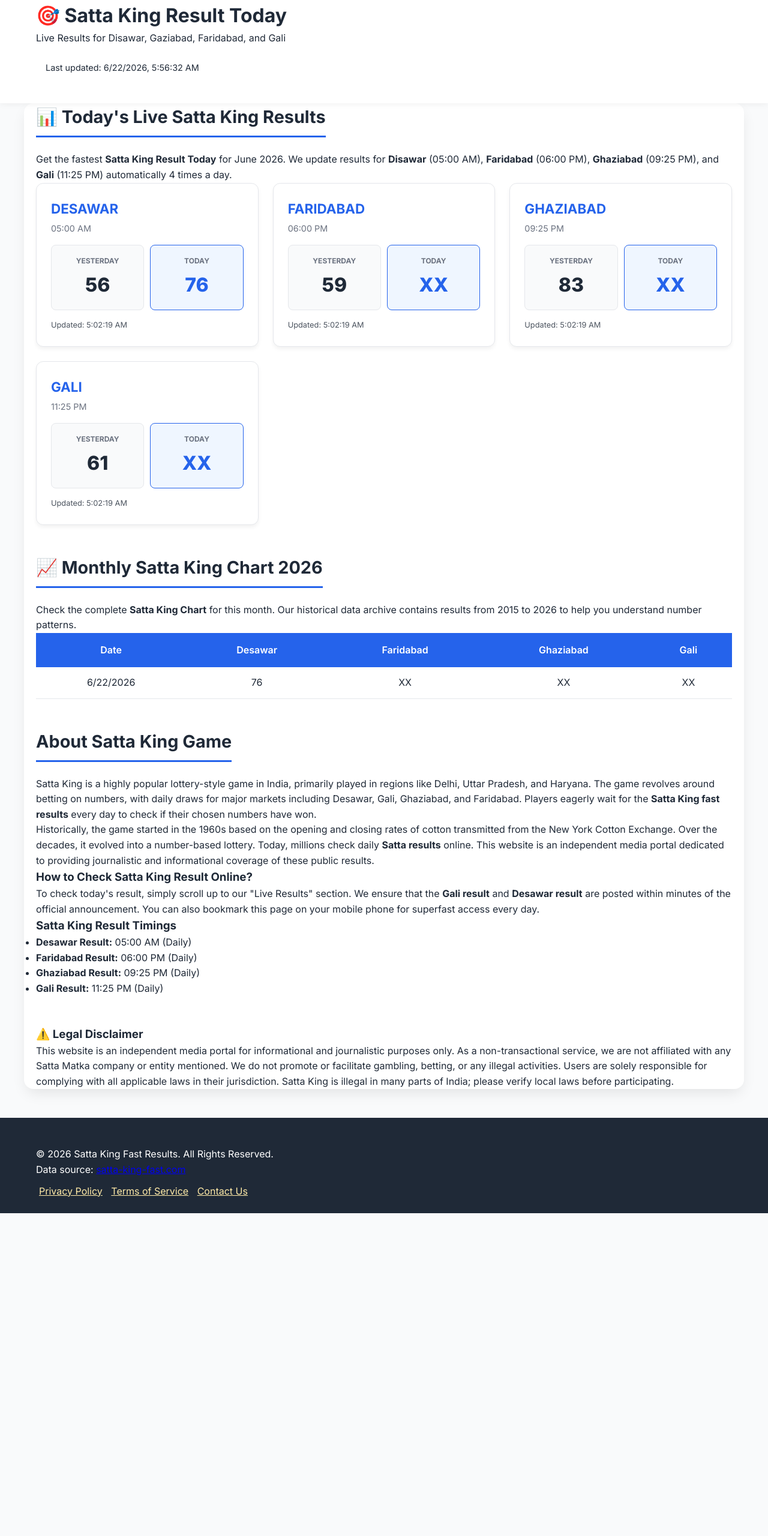
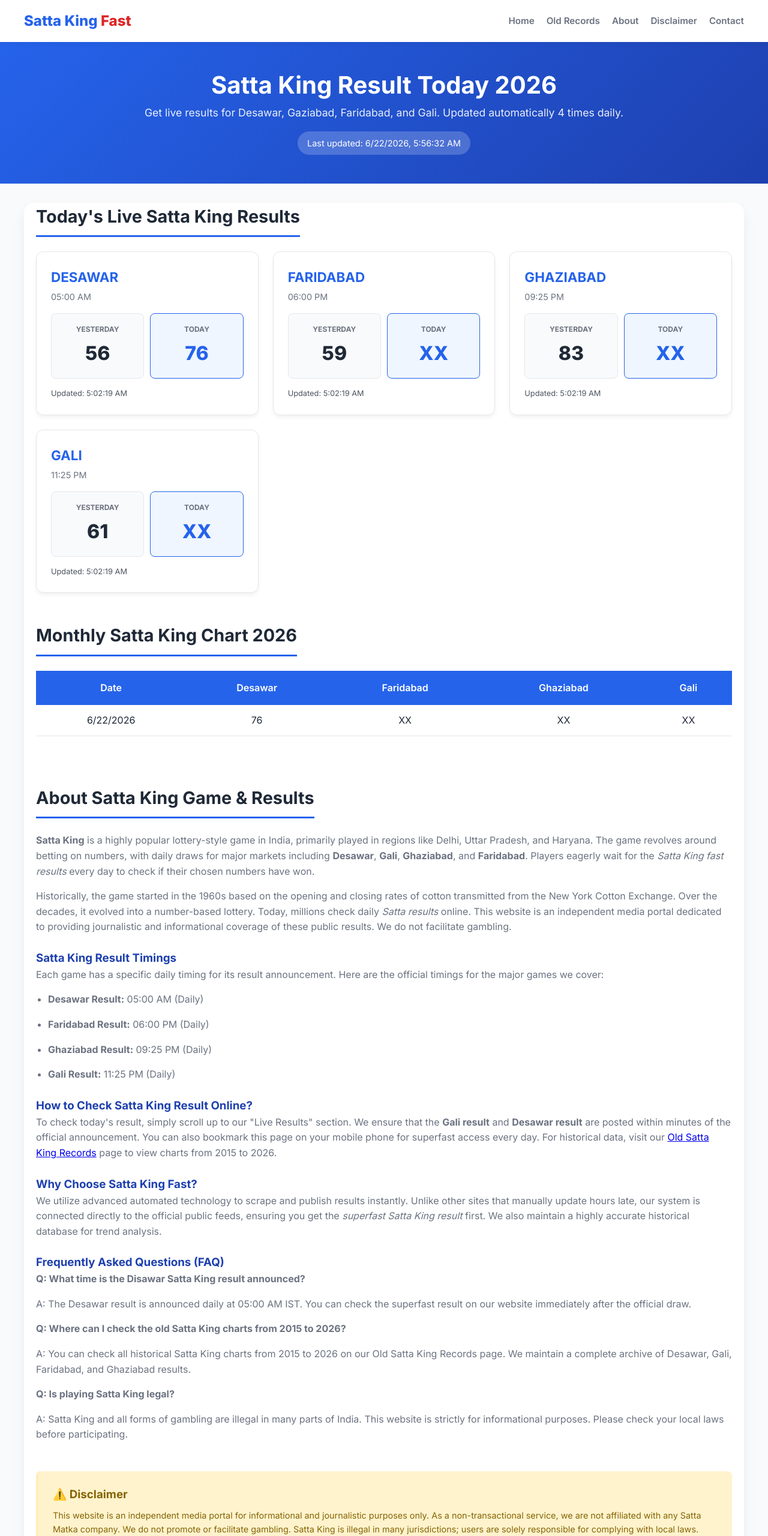
Before and after one commit to Yuvi33/Sattaking786, a plain HTML site: page public/index.html in a window 1280 px wide. Shown: the top 2560 px of the page at 60% size. Before the commit the page ends 2022 px from the top, so only its background shows below. Drawn offline with Linux system fonts and the light colour scheme.

Commit message:
Update index.html

```diff
--- a/public/index.html
+++ b/public/index.html
@@ -2,49 +2,25 @@
 <html lang="en">
 <head>
     <meta charset="UTF-8">
-    <meta name="viewport" content="width=device-width, initial-scale=1.0, viewport-fit=cover">
+    <meta name="viewport" content="width=device-width, initial-scale=1.0">
     <title>Satta King Result Today 2026 - Disawar, Gaziabad, Faridabad, Gali Live Chart</title>
     <meta name="description" content="Get today's superfast Satta King Result for Disawar, Gaziabad, Faridabad, and Gali. Check live Satta King chart 2026, old results from 2015-2026, and daily leak numbers.">
     <meta name="keywords" content="satta king result today, satta king chart 2026, disawar result, gali result, faridabad result, gaziabad result, satta king fast, black satta king, satta king 786">
     <meta name="robots" content="index, follow, max-image-preview:large">
-    <link rel="canonical" href="https://yourdomain.pages.dev/" />
-
-    <!-- Mobile Web App Meta Tags -->
-    <meta name="theme-color" content="#667eea">
-    <meta name="apple-mobile-web-app-capable" content="yes">
-    <meta name="apple-mobile-web-app-status-bar-style" content="black-translucent">
-
-    <!-- Open Graph / Social Media SEO -->
-    <meta property="og:type" content="website">
-    <meta property="og:url" content="https://yourdomain.pages.dev/">
-    <meta property="og:title" content="Satta King Result Today 2026 - Live Disawar, Gali, Faridabad, Gaziabad">
-    <meta property="og:description" content="Fastest Satta King Result portal. Get live updates for Disawar, Gaziabad, Faridabad, and Gali along with monthly Satta King charts.">
-    <meta property="og:site_name" content="Satta King Fast Results">
-
-    <!-- Performance Optimization: Preconnect & Preload -->
+    <link rel="canonical" href="https://sattaking786.pages.dev/" />
     <link rel="preconnect" href="https://fonts.googleapis.com">
-    <link rel="preconnect" href="https://fonts.gstatic.com" crossorigin>
-    <link rel="preload" href="https://fonts.googleapis.com/css2?family=Inter:wght@400;600;700;800&display=swap" as="style">
     <link rel="stylesheet" href="https://fonts.googleapis.com/css2?family=Inter:wght@400;600;700;800&display=swap">
-    <link rel="preload" href="css/style.css" as="style">
     <link rel="stylesheet" href="css/style.css">
 
-    <!-- Advanced Schema Markup for SEO Rich Results -->
+    <!-- SEO Schema Markup -->
     <script type="application/ld+json">
     {
       "@context": "https://schema.org",
       "@type": "WebSite",
       "name": "Satta King Fast Results",
-      "url": "https://yourdomain.pages.dev/",
-      "potentialAction": {
-        "@type": "SearchAction",
-        "target": "https://yourdomain.pages.dev/search?q={search_term_string}",
-        "query-input": "required name=search_term_string"
-      }
+      "url": "https://sattaking786.pages.dev/"
     }
     </script>
-
-    <!-- FAQ Schema for Google Rich Snippets -->
     <script type="application/ld+json">
     {
       "@context": "https://schema.org",
@@ -60,18 +36,10 @@
         },
         {
           "@type": "Question",
-          "name": "Where can I check the Gali Satta King result today?",
+          "name": "Where can I check the old Satta King charts from 2015 to 2026?",
           "acceptedAnswer": {
             "@type": "Answer",
-            "text": "You can check today's Gali Satta King result on our website. The result is updated daily at 11:25 PM IST."
-          }
-        },
-        {
-          "@type": "Question",
-          "name": "How to read the Satta King Result Chart?",
-          "acceptedAnswer": {
-            "@type": "Answer",
-            "text": "The Satta King Result Chart displays the winning numbers for the entire month. You can track historical patterns and previous results of Gali, Desawar, Faridabad, and Gaziabad from 2015 to 2026 on our chart page."
+            "text": "You can check all historical Satta King charts from 2015 to 2026 on our Old Satta King Records page. We maintain a complete archive of Desawar, Gali, Faridabad, and Ghaziabad results."
           }
         }
       ]
@@ -80,34 +48,36 @@
 </head>
 <body>
     <header>
+        <div class="container navbar">
+            <a href="/" class="logo">Satta King <span>Fast</span></a>
+            <nav class="nav-links">
+                <a href="/">Home</a>
+                <a href="/old-records.html">Old Records</a>
+                <a href="/about.html">About</a>
+                <a href="/disclaimer.html">Disclaimer</a>
+                <a href="/contact.html">Contact</a>
+            </nav>
+        </div>
+    </header>
+
+    <section class="hero">
         <div class="container">
-            <h1>🎯 Satta King Result Today</h1>
-            <p class="subtitle">Live Results for Disawar, Gaziabad, Faridabad, and Gali</p>
+            <h1>Satta King Result Today 2026</h1>
+            <p>Get live results for Desawar, Gaziabad, Faridabad, and Gali. Updated automatically 4 times daily.</p>
             <div class="last-updated" id="lastUpdated">Updating live results...</div>
         </div>
-        <nav style="margin-top: 15px; text-align: center;">
-            <a href="#live-results" style="color: #fff; margin: 0 10px; text-decoration: none; font-weight: 600;">Live Results</a>
-            <a href="#monthly-chart" style="color: #fff; margin: 0 10px; text-decoration: none; font-weight: 600;">Monthly Chart</a>
-            <a href="#about" style="color: #fff; margin: 0 10px; text-decoration: none; font-weight: 600;">About</a>
-        </nav>
-    </header>
+    </section>
 
     <main class="container">
-        <!-- Live Results Section -->
-        <section id="live-results" class="live-results">
-            <h2>📊 Today's Live Satta King Results</h2>
-            <p class="seo-intro">Get the fastest <strong>Satta King Result Today</strong> for June 2026. We update results for <strong>Disawar</strong> (05:00 AM), <strong>Faridabad</strong> (06:00 PM), <strong>Ghaziabad</strong> (09:25 PM), and <strong>Gali</strong> (11:25 PM) automatically 4 times a day.</p>
-
+        <section id="live-results">
+            <h2>Today's Live Satta King Results</h2>
             <div class="results-grid" id="liveResults">
                 <div class="loading">Fetching latest results from server...</div>
             </div>
         </section>
 
-        <!-- Historical Chart Section -->
-        <section id="monthly-chart" class="historical-chart">
-            <h2>📈 Monthly Satta King Chart 2026</h2>
-            <p class="seo-intro">Check the complete <strong>Satta King Chart</strong> for this month. Our historical data archive contains results from 2015 to 2026 to help you understand number patterns.</p>
-
+        <section id="monthly-chart">
+            <h2>Monthly Satta King Chart 2026</h2>
             <div class="chart-container">
                 <table class="chart-table">
                     <thead>
@@ -120,52 +90,81 @@
                         </tr>
                     </thead>
                     <tbody id="historicalData">
-                        <tr>
-                            <td colspan="5" class="loading">Loading historical chart data...</td>
-                        </tr>
+                        <tr><td colspan="5">Loading historical chart...</td></tr>
                     </tbody>
                 </table>
             </div>
         </section>
 
-        <!-- SEO Content Section (Crucial for Ranking) -->
-        <section id="about" class="seo-content">
-            <h2>About Satta King Game</h2>
-            <p>Satta King is a highly popular lottery-style game in India, primarily played in regions like Delhi, Uttar Pradesh, and Haryana. The game revolves around betting on numbers, with daily draws for major markets including Desawar, Gali, Ghaziabad, and Faridabad. Players eagerly wait for the <strong>Satta King fast results</strong> every day to check if their chosen numbers have won.</p>
-            <p>Historically, the game started in the 1960s based on the opening and closing rates of cotton transmitted from the New York Cotton Exchange. Over the decades, it evolved into a number-based lottery. Today, millions check daily <strong>Satta results</strong> online. This website is an independent media portal dedicated to providing journalistic and informational coverage of these public results.</p>
+        <!-- MASSIVE SEO CONTENT SECTION -->
+        <section class="legal-content">
+            <h2>About Satta King Game & Results</h2>
+            <p><strong>Satta King</strong> is a highly popular lottery-style game in India, primarily played in regions like Delhi, Uttar Pradesh, and Haryana. The game revolves around betting on numbers, with daily draws for major markets including <strong>Desawar</strong>, <strong>Gali</strong>, <strong>Ghaziabad</strong>, and <strong>Faridabad</strong>. Players eagerly wait for the <em>Satta King fast results</em> every day to check if their chosen numbers have won.</p>
 
-            <h3>How to Check Satta King Result Online?</h3>
-            <p>To check today's result, simply scroll up to our "Live Results" section. We ensure that the <strong>Gali result</strong> and <strong>Desawar result</strong> are posted within minutes of the official announcement. You can also bookmark this page on your mobile phone for superfast access every day.</p>
+            <p>Historically, the game started in the 1960s based on the opening and closing rates of cotton transmitted from the New York Cotton Exchange. Over the decades, it evolved into a number-based lottery. Today, millions check daily <em>Satta results</em> online. This website is an independent media portal dedicated to providing journalistic and informational coverage of these public results. We do not facilitate gambling.</p>
 
             <h3>Satta King Result Timings</h3>
+            <p>Each game has a specific daily timing for its result announcement. Here are the official timings for the major games we cover:</p>
             <ul>
                 <li><strong>Desawar Result:</strong> 05:00 AM (Daily)</li>
                 <li><strong>Faridabad Result:</strong> 06:00 PM (Daily)</li>
                 <li><strong>Ghaziabad Result:</strong> 09:25 PM (Daily)</li>
                 <li><strong>Gali Result:</strong> 11:25 PM (Daily)</li>
             </ul>
+
+            <h3>How to Check Satta King Result Online?</h3>
+            <p>To check today's result, simply scroll up to our "Live Results" section. We ensure that the <strong>Gali result</strong> and <strong>Desawar result</strong> are posted within minutes of the official announcement. You can also bookmark this page on your mobile phone for superfast access every day. For historical data, visit our <a href="/old-records.html">Old Satta King Records</a> page to view charts from 2015 to 2026.</p>
+
+            <h3>Why Choose Satta King Fast?</h3>
+            <p>We utilize advanced automated technology to scrape and publish results instantly. Unlike other sites that manually update hours late, our system is connected directly to the official public feeds, ensuring you get the <em>superfast Satta King result</em> first. We also maintain a highly accurate historical database for trend analysis.</p>
+
+            <h3>Frequently Asked Questions (FAQ)</h3>
+            <p><strong>Q: What time is the Disawar Satta King result announced?</strong></p>
+            <p>A: The Desawar result is announced daily at 05:00 AM IST. You can check the superfast result on our website immediately after the official draw.</p>
+
+            <p><strong>Q: Where can I check the old Satta King charts from 2015 to 2026?</strong></p>
+            <p>A: You can check all historical Satta King charts from 2015 to 2026 on our Old Satta King Records page. We maintain a complete archive of Desawar, Gali, Faridabad, and Ghaziabad results.</p>
+
+            <p><strong>Q: Is playing Satta King legal?</strong></p>
+            <p>A: Satta King and all forms of gambling are illegal in many parts of India. This website is strictly for informational purposes. Please check your local laws before participating.</p>
         </section>
 
-        <!-- Disclaimer (Crucial for YMYL/Google Trust) -->
-        <section class="disclaimer">
-            <h3>⚠️ Legal Disclaimer</h3>
-            <p>This website is an independent media portal for informational and journalistic purposes only. As a non-transactional service, we are not affiliated with any Satta Matka company or entity mentioned. We do not promote or facilitate gambling, betting, or any illegal activities. Users are solely responsible for complying with all applicable laws in their jurisdiction. Satta King is illegal in many parts of India; please verify local laws before participating.</p>
+        <!-- ON-PAGE DISCLAIMER FOR TRUST/SEO -->
+        <section class="disclaimer-box" style="background: #fff3cd; border-left: 4px solid #ffeeba; padding: 1.5rem; border-radius: 8px; margin-top: 2rem;">
+            <h3 style="color: #856404; margin-bottom: 0.5rem;">⚠️ Disclaimer</h3>
+            <p style="color: #856404; font-size: 0.9rem;">This website is an independent media portal for informational and journalistic purposes only. As a non-transactional service, we are not affiliated with any Satta Matka company. We do not promote or facilitate gambling. Satta King is illegal in many jurisdictions; users are solely responsible for complying with local laws.</p>
         </section>
     </main>
 
     <footer>
         <div class="container">
-            <p>&copy; 2026 Satta King Fast Results. All Rights Reserved.</p>
-            <p>Data source: <a href="https://satta-king-fast.com" target="_blank" rel="noopener nofollow">satta-king-fast.com</a></p>
-            <nav style="margin-top: 10px;">
-                <a href="/privacy-policy.html" style="color: #ffeaa7; margin: 0 5px;">Privacy Policy</a>
-                <a href="/terms.html" style="color: #ffeaa7; margin: 0 5px;">Terms of Service</a>
-                <a href="/contact.html" style="color: #ffeaa7; margin: 0 5px;">Contact Us</a>
-            </nav>
+            <div class="footer-grid">
+                <div class="footer-col">
+                    <h4>Quick Links</h4>
+                    <a href="/">Home</a>
+                    <a href="/old-records.html">Old Records (2015-2026)</a>
+                    <a href="/about.html">About Us</a>
+                    <a href="/contact.html">Contact Us</a>
+                </div>
+                <div class="footer-col">
+                    <h4>Legal</h4>
+                    <a href="/disclaimer.html">Disclaimer</a>
+                    <a href="/privacy-policy.html">Privacy Policy</a>
+                    <a href="/terms.html">Terms of Service</a>
+                </div>
+                <div class="footer-col">
+                    <h4>Games</h4>
+                    <a href="/">Desawar</a>
+                    <a href="/">Faridabad</a>
+                    <a href="/">Ghaziabad</a>
+                    <a href="/">Gali</a>
+                </div>
+            </div>
+            <div class="footer-bottom">
+                <p>&copy; 2026 Satta King Fast Results. All Rights Reserved. For educational purposes only.</p>
+            </div>
         </div>
     </footer>
-
-    <!-- Defer JavaScript for better Core Web Vitals (Page Speed) -->
     <script src="js/app.js" defer></script>
 </body>
 </html>
```
